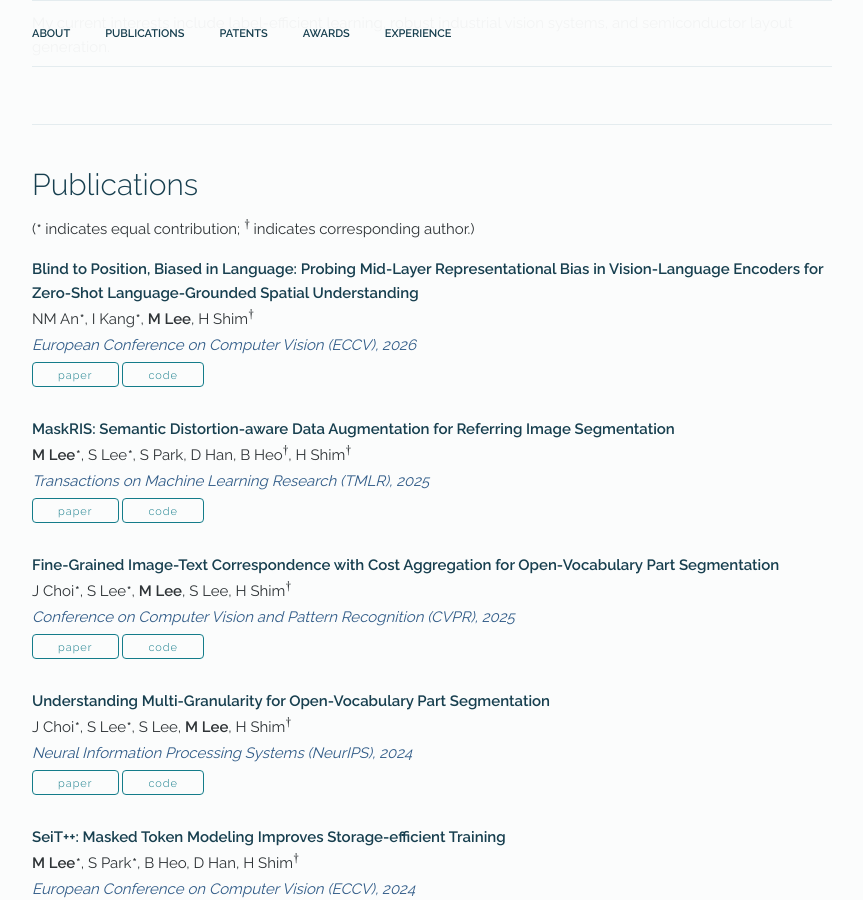
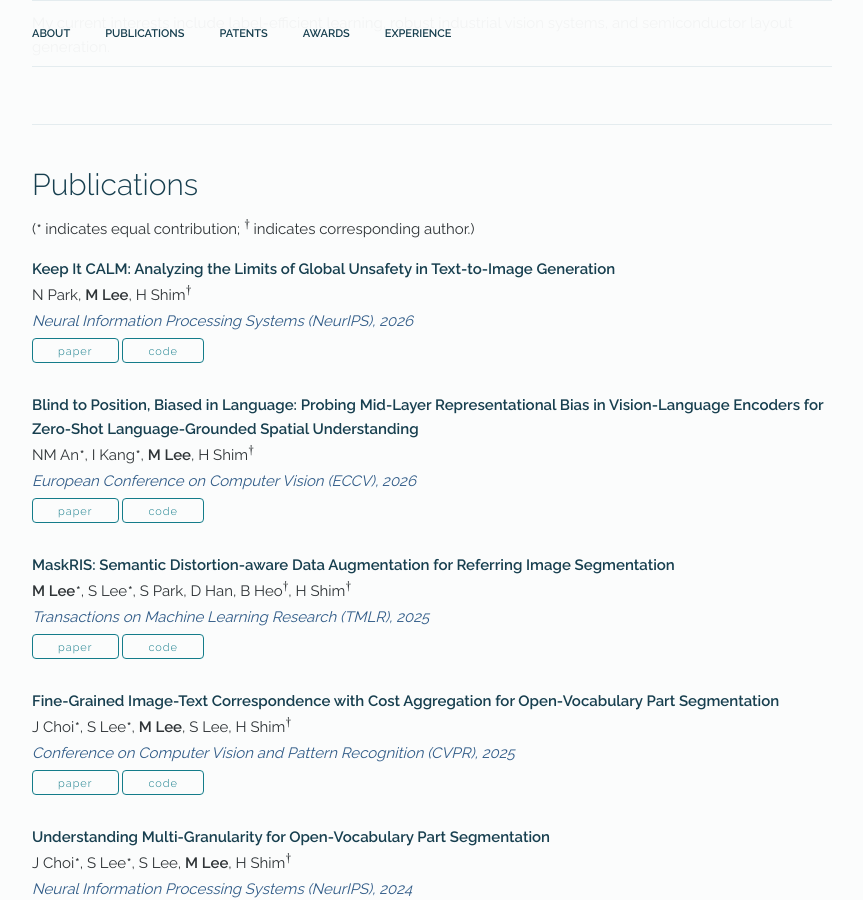
Before and after one commit to gaviotas/gaviotas.github.io, a Jekyll site: the page built from index.html, in a window 1280 px wide and 900 px high, scrolled down 814 px. Shown: the whole window, without its empty margins (208-1071 px from the left). Built offline with Jekyll 4.4.1, drawn with Linux system fonts in a browser that asks for light colours.

Commit message:
Add Keep It CALM publication

```diff
--- a/_data/publications.yaml
+++ b/_data/publications.yaml
@@ -1,4 +1,10 @@
 papers:
+
+  - title: "Keep It CALM: Analyzing the Limits of Global Unsafety in Text-to-Image Generation"
+    authors: "N Park, <b>M Lee</b>, H Shim<span class=\"corresponding-note\">&dagger;</span>"
+    venue: "Neural Information Processing Systems (NeurIPS), 2026"
+    paper_pdf: "https://arxiv.org/abs/2610.02300"
+    code: "https://github.com/nahyeonkaty/calm"
 
   - title: "Blind to Position, Biased in Language: Probing Mid-Layer Representational Bias in Vision-Language Encoders for Zero-Shot Language-Grounded Spatial Understanding"
     authors: "NM An<span class=\"equal-note\">*</span>, I Kang<span class=\"equal-note\">*</span>, <b>M Lee</b>, H Shim<span class=\"corresponding-note\">&dagger;</span>"
```
